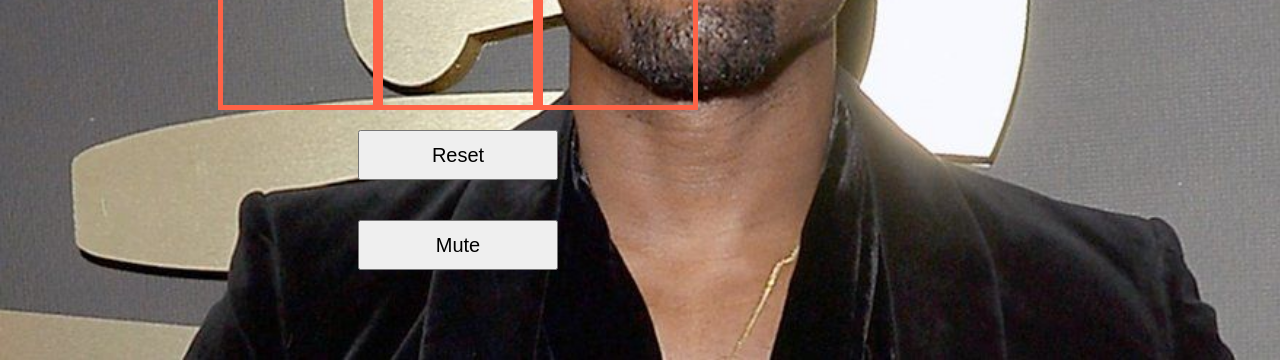
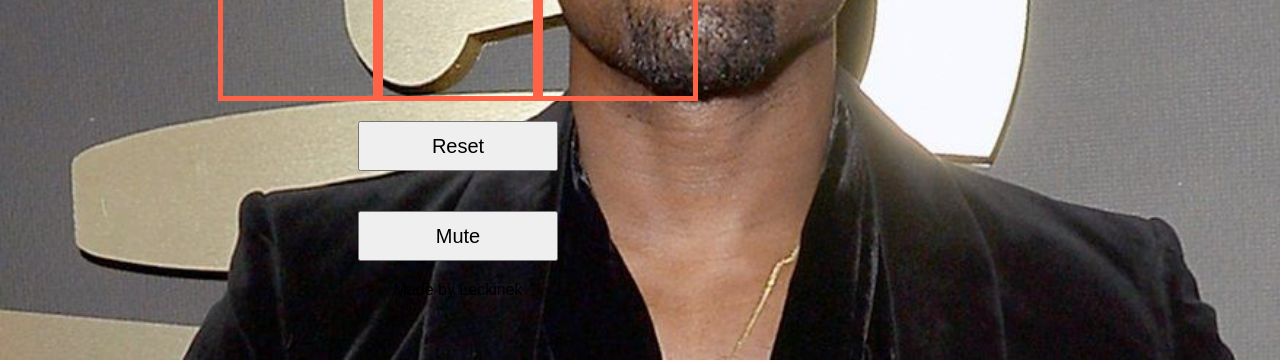
Before and after one commit to aha1337/tic-tac-toe-, a plain HTML site: page index.html in a window 1280 px wide. Shown: the part 440-800 px from the top of the page. Drawn offline with Linux system fonts and the light colour scheme.

Commit message:
Update index.html

```diff
--- a/index.html
+++ b/index.html
@@ -47,7 +47,7 @@
         <div id="board"></div>
         <button onclick="resetBoard()">Reset</button>
         <button onclick="toggleMute()" id="mute-button">Mute</button>
-
+        <div class="title">Made by Leckinek</div>
       </div>
       <h1 id="winner"></h1>
       <h1>Kanye West Tic-Tac-Toe</h1>
```
